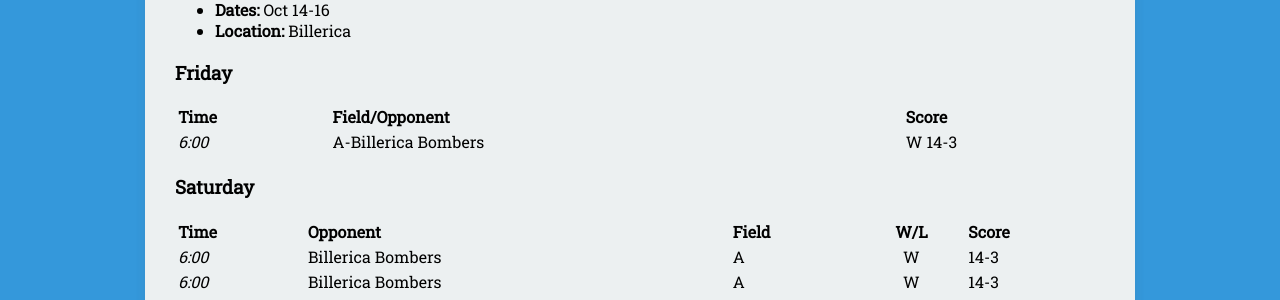
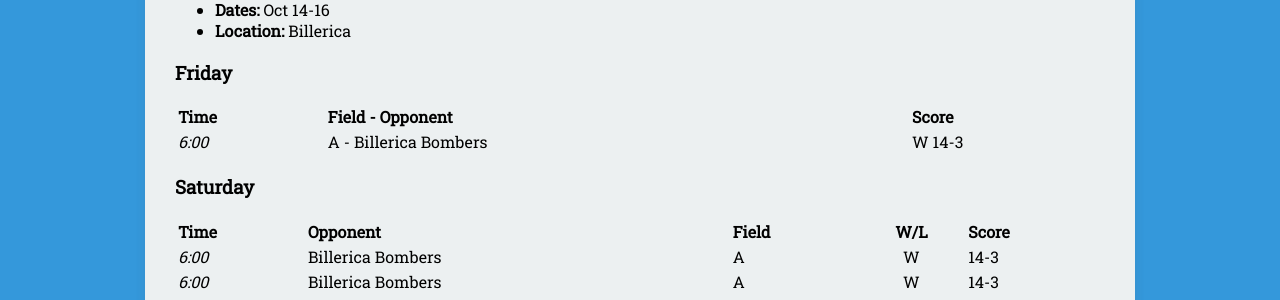
Before and after one commit to seanmerrow/ecf, a Jekyll site: the page built from _posts/2017-08-13-Tourney.md, in a window 1280 px wide. Shown: the part 263-563 px from the top of the page. Built offline with Jekyll 4.4.1, drawn with Linux system fonts in a browser that asks for light colours; nearby versions of some CDN libraries.

```diff
--- a/_posts/2017-08-13-Tourney.md
+++ b/_posts/2017-08-13-Tourney.md
@@ -13,9 +13,9 @@ tag:
 
 ### Friday
 
-| Time | Field/Opponent | Score |
+| Time | Field - Opponent | Score |
 |:---|:---|:---|
-| *6:00* | A-Billerica Bombers | W 14-3 |
+| *6:00* | A - Billerica Bombers | W 14-3 |
 
 ### Saturday
 
```
